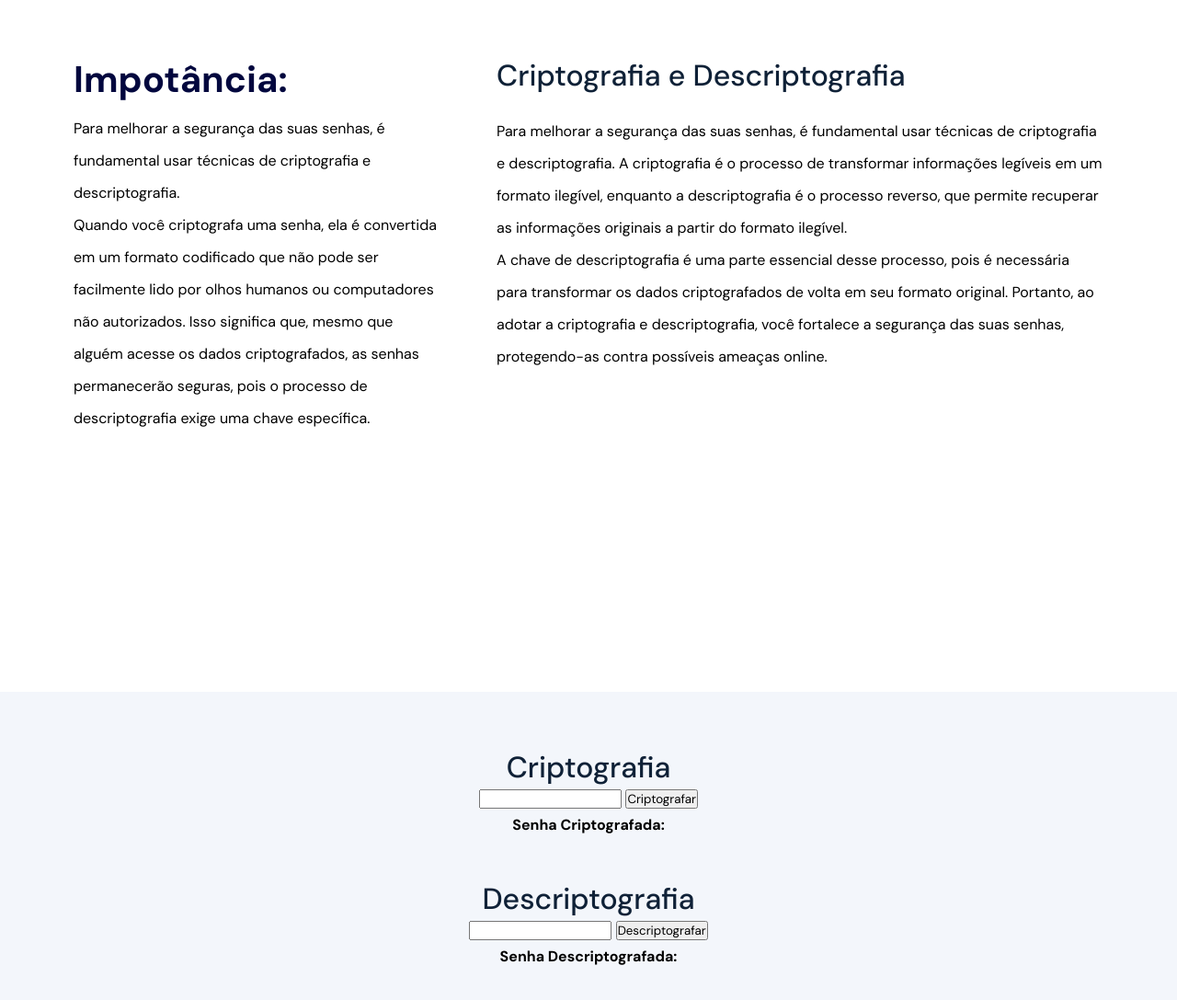
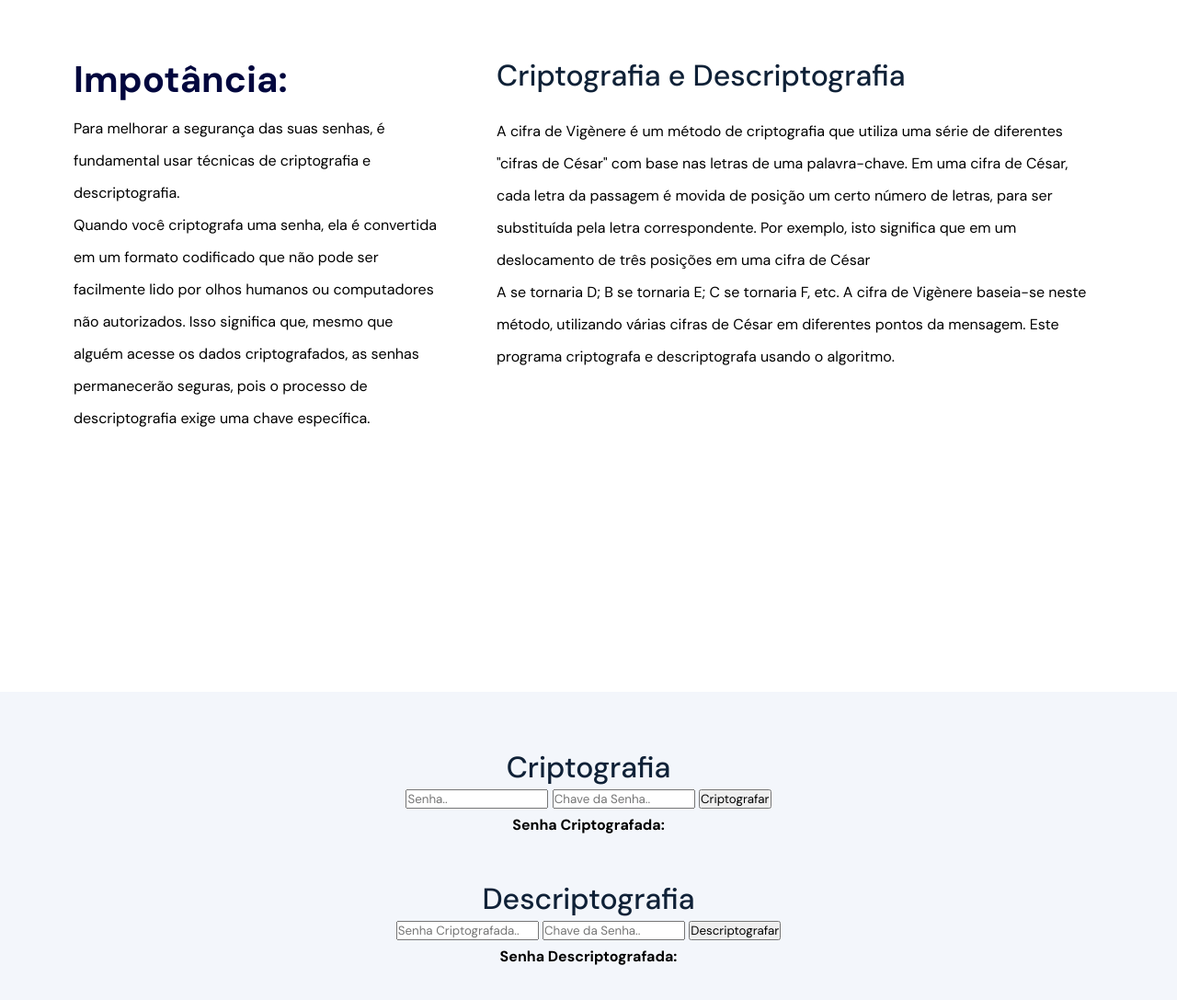
Before and after one commit to giohpergentino/Vigenius, a plain HTML site: page index.html in a window 1280 px wide. Shown: the part 920-2007 px from the top of the page at 92% size. Drawn offline with Linux system fonts and the light colour scheme.

Commit message:
Update index.html

```diff
--- a/index.html
+++ b/index.html
@@ -77,9 +77,9 @@
         Criptografia e Descriptografia
       </h3>
       <p>
-        Para melhorar a segurança das suas senhas, é fundamental usar técnicas de criptografia e descriptografia. A criptografia é o processo de transformar informações legíveis em um formato ilegível, enquanto a descriptografia é o processo reverso, que permite recuperar as informações originais a partir do formato ilegível.
+        A cifra de Vigènere é um método de criptografia que utiliza uma série de diferentes "cifras de César" com base nas letras de uma palavra-chave. Em uma cifra de César, cada letra da passagem é movida de posição um certo número de letras, para ser substituída pela letra correspondente. Por exemplo, isto significa que em um deslocamento de três posições em uma cifra de César
         <br>
-        A chave de descriptografia é uma parte essencial desse processo, pois é necessária para transformar os dados criptografados de volta em seu formato original. Portanto, ao adotar a criptografia e descriptografia, você fortalece a segurança das suas senhas, protegendo-as contra possíveis ameaças online.
+        A se tornaria D; B se tornaria E; C se tornaria F, etc. A cifra de Vigènere baseia-se neste método, utilizando várias cifras de César em diferentes pontos da mensagem. Este programa criptografa e descriptografa usando o algoritmo.
       </p>
     </div>
   </section>
@@ -88,12 +88,14 @@
   <section id="criptografia" class="skills">
     <div class="skills__content max-width">
       <h2 class="tertiary-title">Criptografia</h2>
-      <input type="text" id="passwordInput">
+      <input type="text" id="passwordInput" placeholder="Senha..">
+      <input type="text" id="passwordInput" placeholder="Chave da Senha..">
     <button onclick="encryptPassword()">Criptografar</button>
-    <p><b>Senha Criptografada:</b> <span id="encryptedPassword"></span></p>
+    <p><b>Senha Criptografada:</b> <span id="encryptedPassword" ></span></p>
     <br>
     <h2 class="tertiary-title">Descriptografia</h2>
-    <input type="text" id="encryptedPasswordInput">
+    <input type="text" id="encryptedPasswordInput" placeholder= "Senha Criptografada..">
+    <input type="text" id="encryptedPasswordInput" placeholder= "Chave da Senha..">
     <button onclick="decryptPassword()">Descriptografar</button>
     <p><b>Senha Descriptografada:</b> <span id="decryptedPassword"></span></p>
     </div>
```
